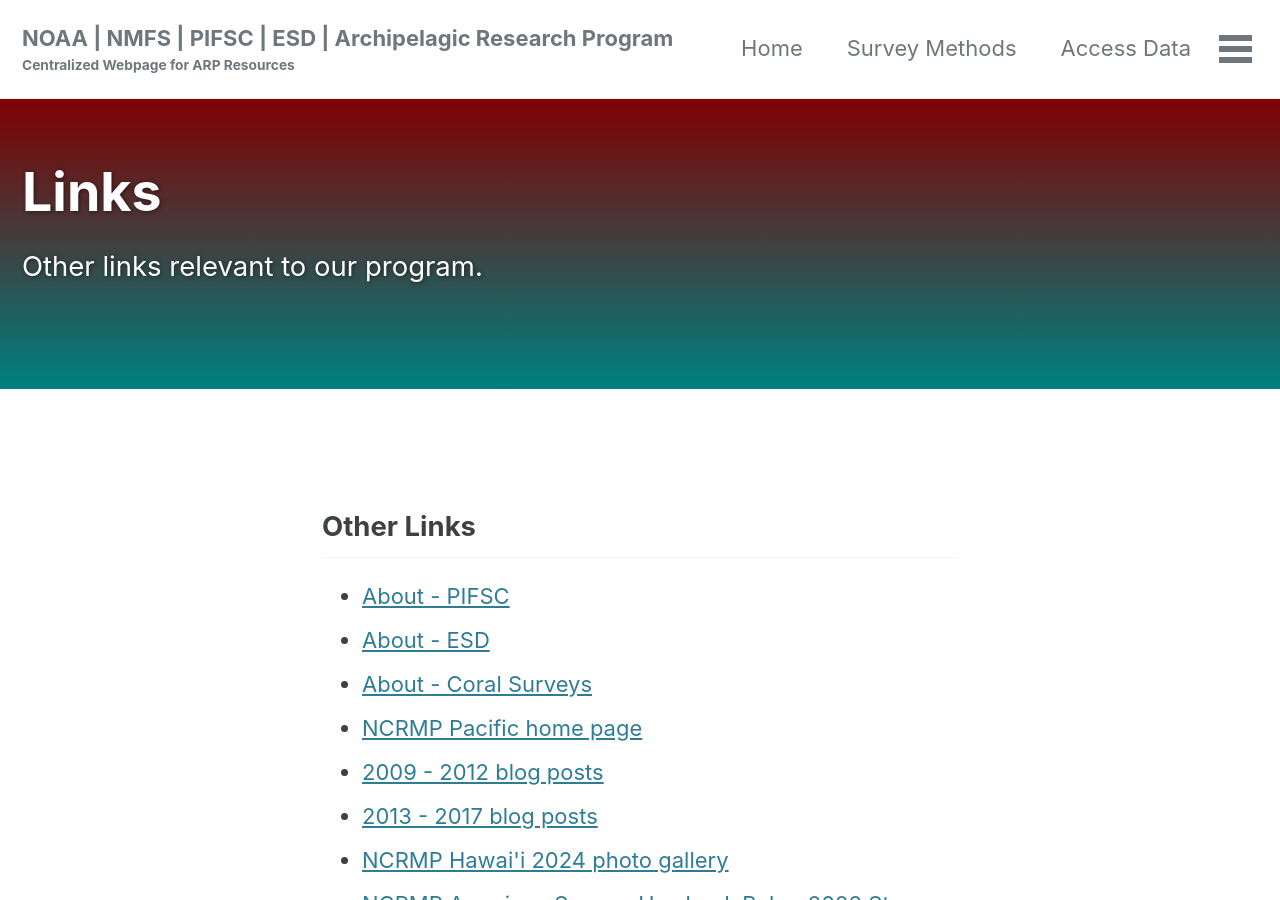
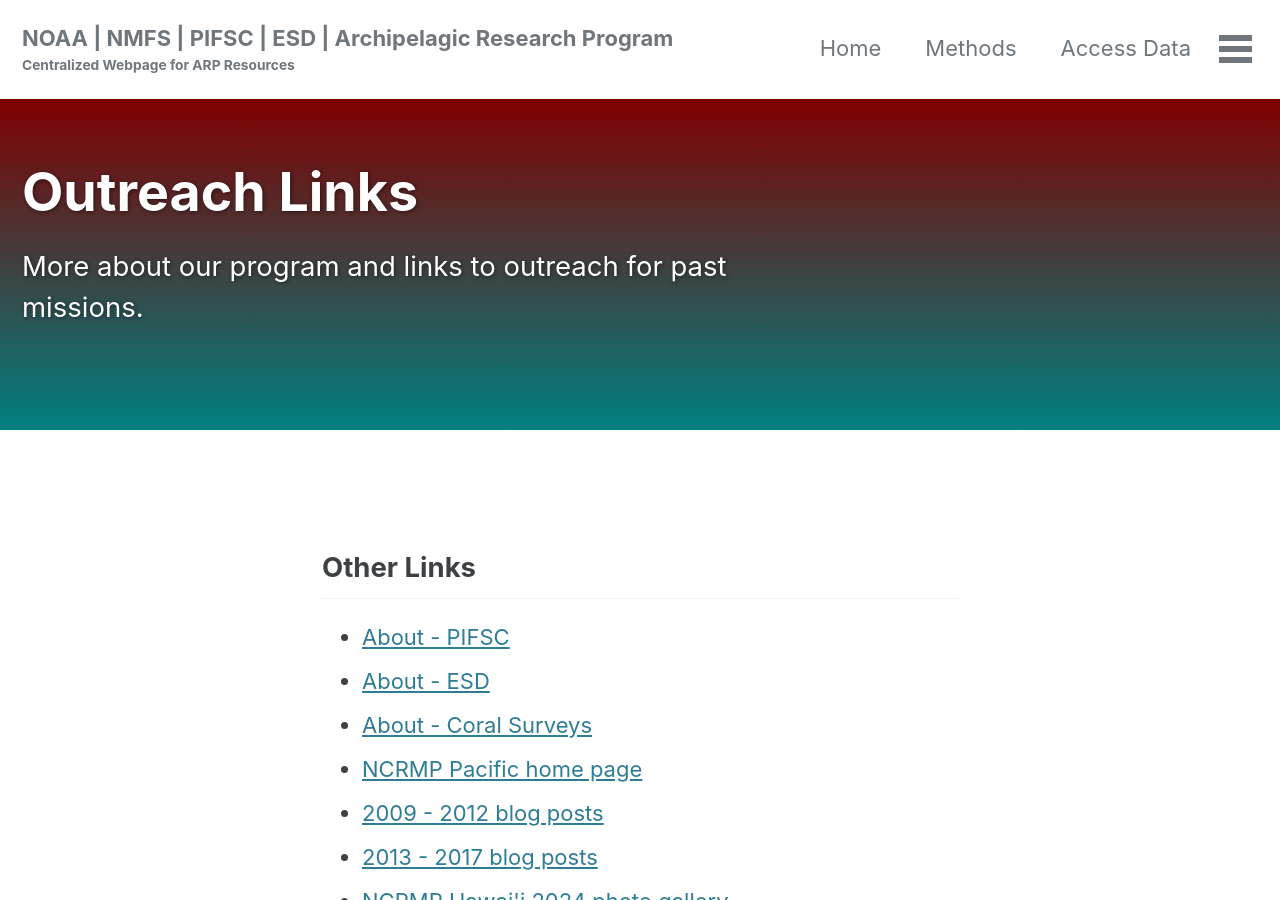
Before and after one commit to noaa-pifsc/esd-arp-resources, a Jekyll site: the page built from _pages/links.md, in a window 1280 px wide and 900 px high. Built offline with Jekyll 4.4.1, drawn with Linux system fonts in a browser that asks for light colours; cached includes are drawn as plain includes.

Commit message:
commit new changes

```diff
--- a/_pages/links.md
+++ b/_pages/links.md
@@ -1,8 +1,8 @@
 ---
-title: Links
+title: Outreach Links
 layout: single
 permalink: /links/
-excerpt: "Other links relevant to our program."
+excerpt: "More about our program and links to outreach for past missions."
 header:
   overlay_color: "#000"
   overlay_filter: linear-gradient(rgba(255, 0, 0, 0.5), rgba(0, 255, 255, 0.5))
```
Also changed, not shown: _data/navigation.yml (+6 -9 lines), _pages/accessdata.md (+3 -2 lines), _pages/sops.md (+2 -1 lines).
